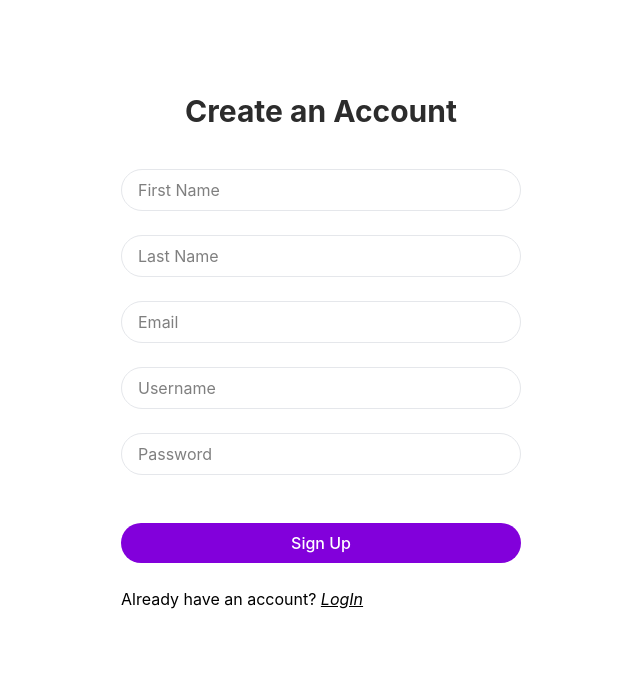
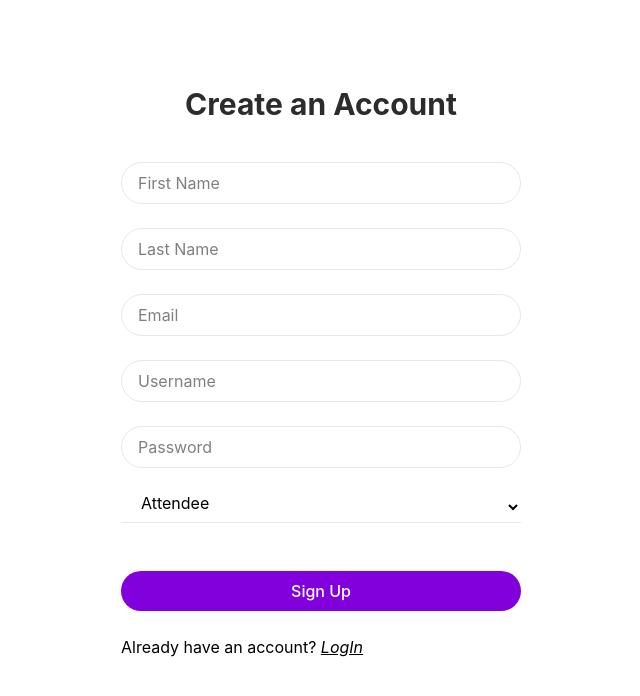
Before and after one commit to noorf-02/EVENTS---FRONTEND, a React (Vite) app: page /sign-up in a window 1280 px wide. Shown: the top 696 px of the page, without its empty margins (319-959 px from the left). Built offline with nearby package versions, Linux system fonts and the light colour scheme.

Commit message:
added roles during signup

```diff
--- a/src/LANDING COMPONENTS/LogIncomponent.jsx
+++ b/src/LANDING COMPONENTS/LogIncomponent.jsx
@@ -1,5 +1,6 @@
 import React from 'react'
-import { Link } from 'react-router-dom'
+import { Link , useNavigate} from 'react-router-dom'
+import { useState } from 'react'
 
 function LogIncomponent() {
   return (
--- a/src/LANDING COMPONENTS/SignUpcomponent.jsx
+++ b/src/LANDING COMPONENTS/SignUpcomponent.jsx
@@ -11,6 +11,7 @@ function SignUpcomponent() {
     email: "",
     username: "",
     password: "",
+    role:"attendee"
   });
   const[message,setMessage] = useState('');
 
@@ -24,7 +25,7 @@ function SignUpcomponent() {
 
     try {
       const res = await axios.post("http://localhost:5000/sign-up", user);
-      console.log("Sign Up Form Submitted");
+      console.log("Sign Up Form Submitted", user);
       setMessage(res.data.message)
       setUser({
         firstName: "",
@@ -32,6 +33,7 @@ function SignUpcomponent() {
         email: "",
         username: "",
         password: "",
+        role:"attendee"
       });
       navigate('/log-in');
     } catch (error) {
@@ -41,7 +43,7 @@ function SignUpcomponent() {
   }
 
   return (
-    <div className="wrapper flex flex-col gap-10 items-center h-[85dvh] justify-center">
+    <div className="wrapper flex flex-col gap-10 items-center h-[90dvh] justify-center">
       <p className="font-bold text-3xl text-[#2c2c2c]">Create an Account</p>
       <form action="" onSubmit={handleSubmit} className="flex flex-col gap-6">
         <input
@@ -84,6 +86,10 @@ function SignUpcomponent() {
           onChange={getInput}
           placeholder="Password"
         />
+        <select name="role" value={user.role} onChange={getInput} id="" className="focus:outline-none border-b-1 pb-2 border-gray-200 px-4">
+          <option value={'attendee'} className="">Attendee</option>
+          <option value={'organizer'} className="">Organizer</option>
+        </select>
         <p className="text-red-900">{message}</p>
         <button
           type="Submit"
```
